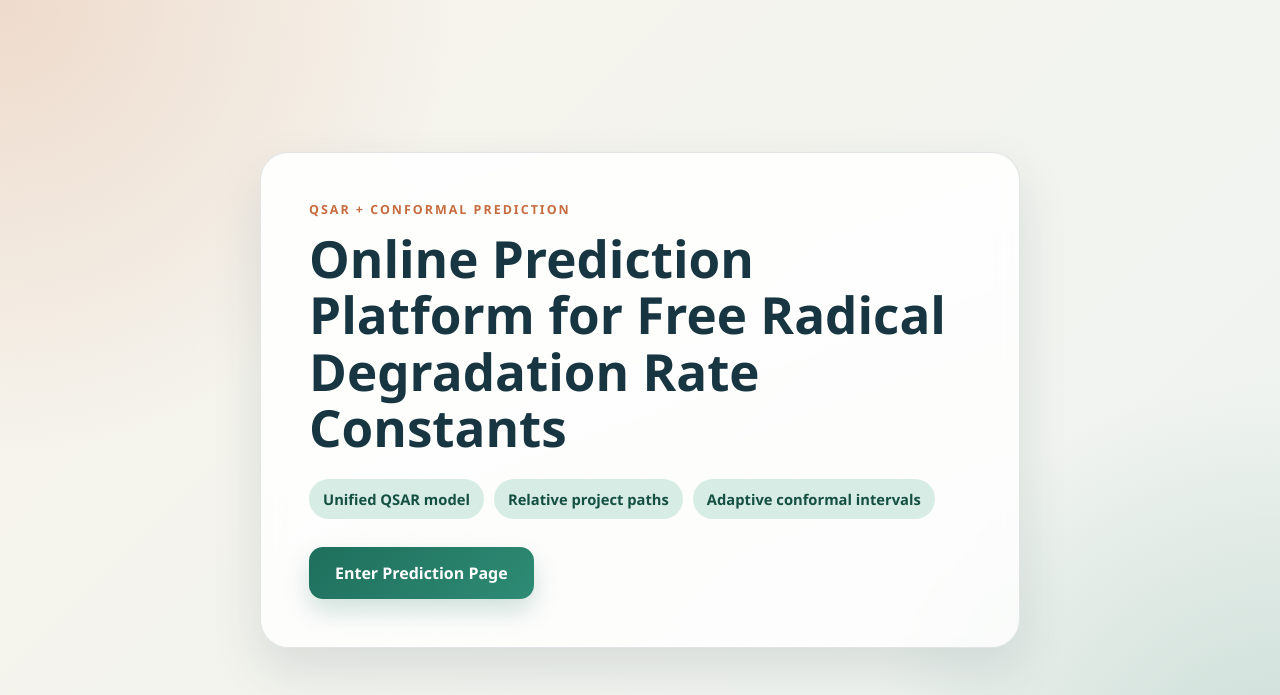
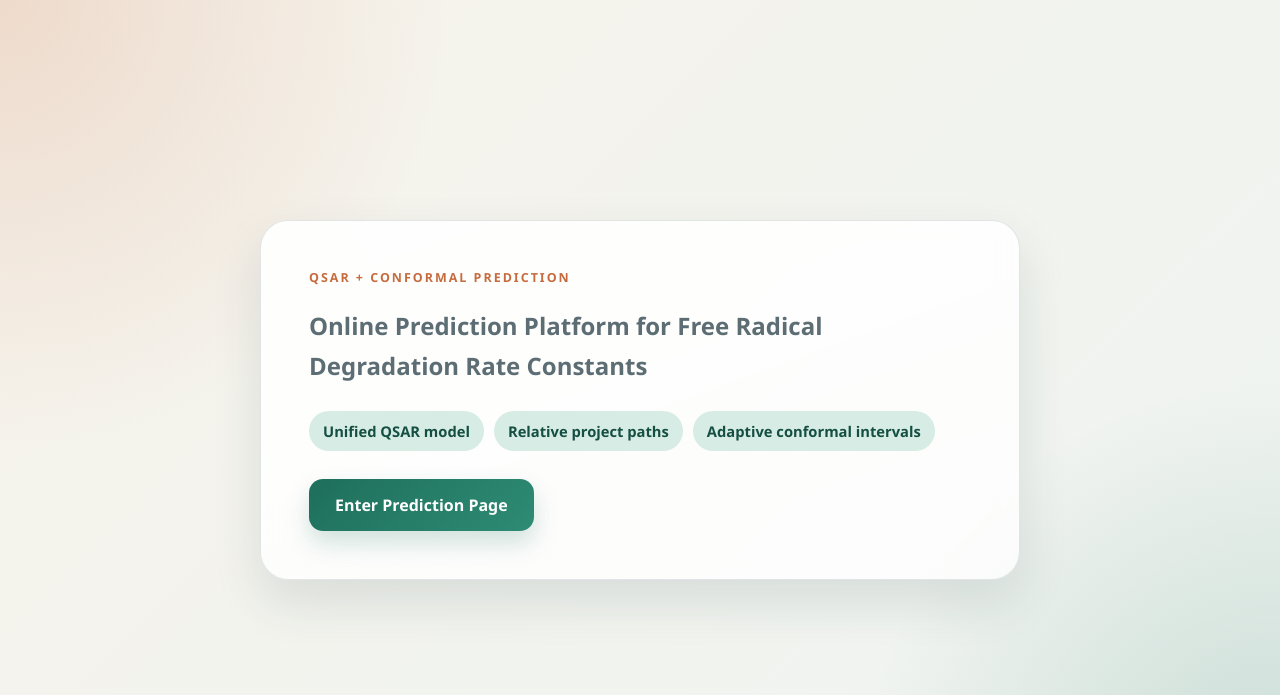
Before and after one commit to miaomiaosun83-ship-it/qsar-predictor, a Flask app: page / in a window 1280 px wide. Shown: the top 695 px of the page. Run offline with Flask 3, Linux system fonts and the light colour scheme; parts of the project's set-up code (start-up, migrations or seed data) failed here and were passed over.

Commit message:
Update style.css

```diff
--- a/static/style.css
+++ b/static/style.css
@@ -60,12 +60,19 @@ a {
     background: linear-gradient(160deg, rgba(255, 255, 255, 0.92), rgba(255, 255, 255, 0.76));
 }
 
+
 .welcome-card h1,
+.hero-panel h1 {
+    color: var(--muted);
+    line-height: 1.7;
+}
+
+/* .welcome-card h1,
 .hero-panel h1 {
     margin: 12px 0 16px;
     font-size: clamp(2rem, 4vw, 3.4rem);
     line-height: 1.1;
-}
+} */
 
 .welcome-copy,
 .hero-copy,
```
